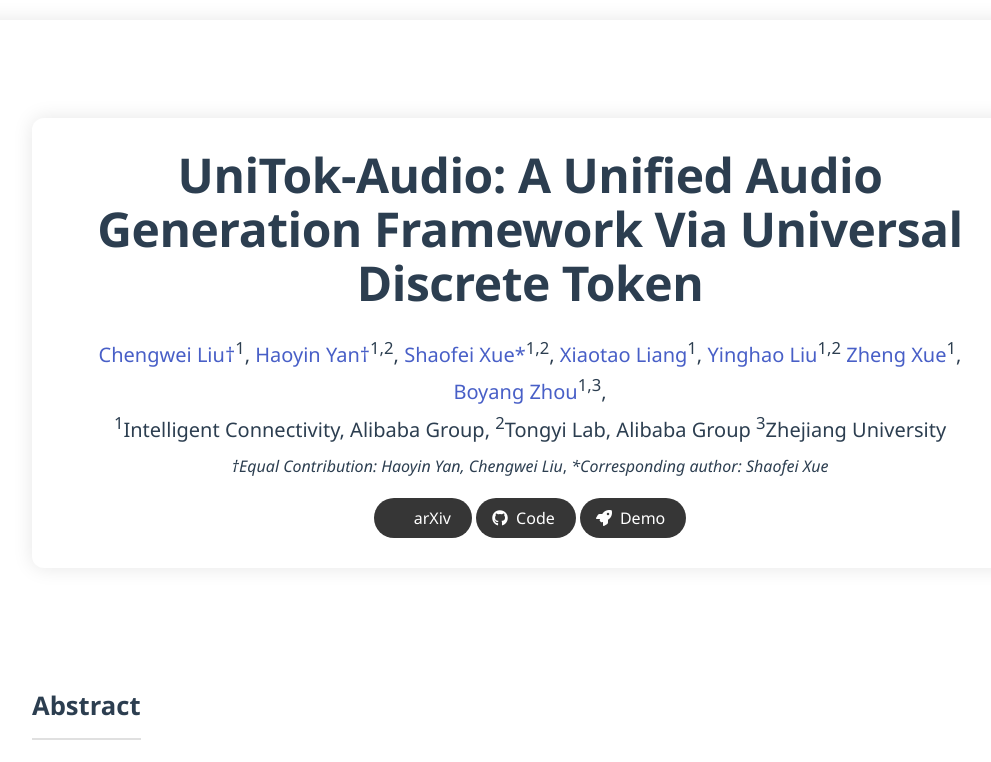
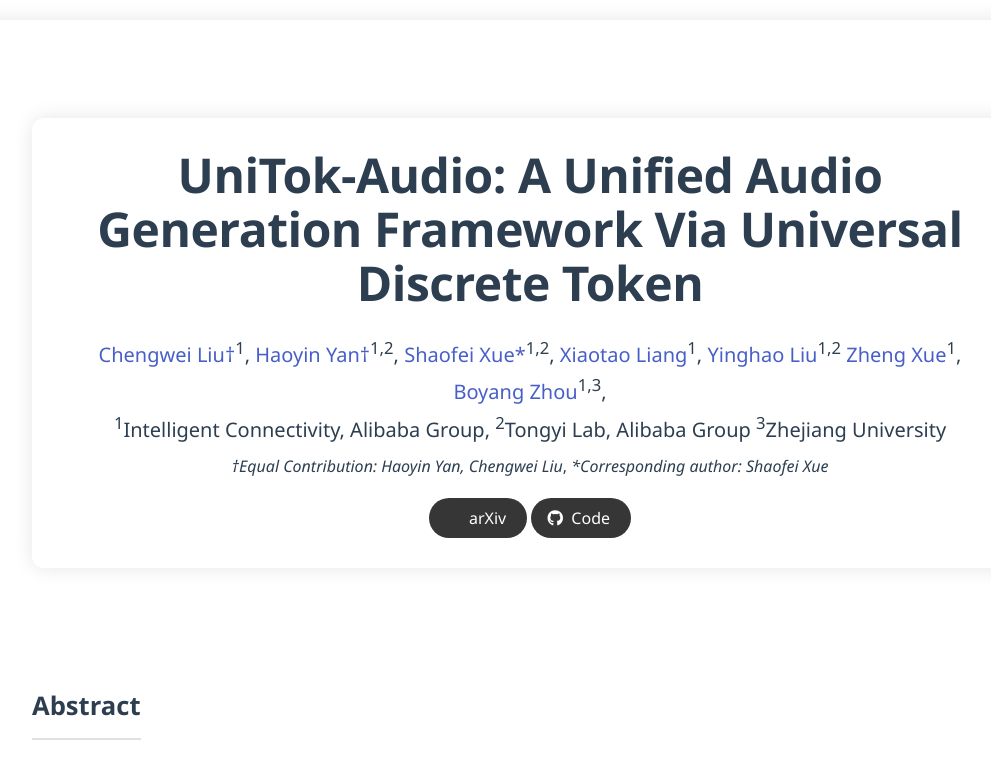
Before and after one commit to alibaba/unified-audio, a plain HTML site: page index.html in a window 1280 px wide. Shown: the top 762 px of the page, without its empty margins (110-1101 px from the left). Drawn offline with nearby package versions, Linux system fonts and the light colour scheme; some icons are missing.

Commit message:
Fixed read me

```diff
--- a/index.html
+++ b/index.html
@@ -292,15 +292,6 @@
                   <span>Code</span>
                 </a>
               </span>
-              <span class="link-block">
-                <a href="https://github.com/alibaba/unified-audio"
-                   class="external-link button is-normal is-rounded is-dark" target="_blank">
-                  <span class="icon">
-                    <i class="fas fa-rocket"></i>
-                  </span>
-                  <span>Demo</span>
-                </a>
-              </span>
             </div>
           </div>
         </div>
```
